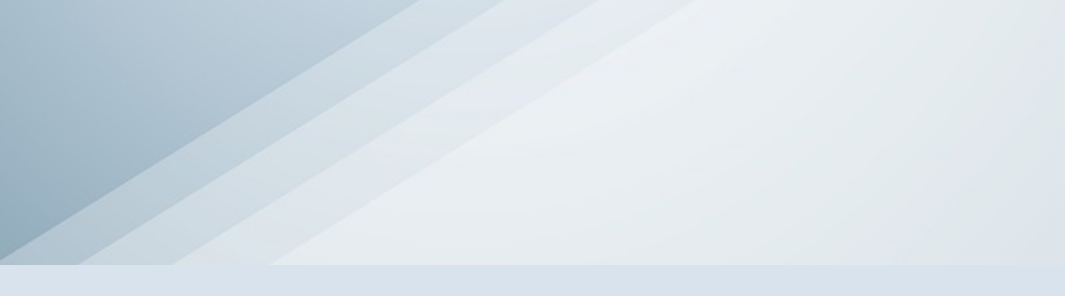
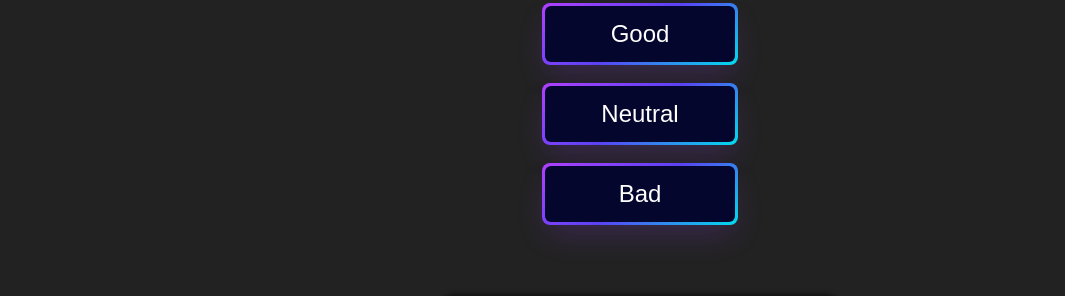
Before and after one commit to strumberr/world-feeling, a Flask app: page / in a window 1280 px wide. Shown: the part 535-831 px from the top of the page, without its empty margins (0-1065 px from the left). Before the commit the page ends 800 px from the top, so only its background shows below. Run offline with Flask 2, Linux system fonts and the light colour scheme.

Commit message:
new update html css

```diff
--- a/feelings.txt
+++ b/feelings.txt
@@ -3,3 +3,19 @@ bad
 bad
 neutral
 neutral
+neutral
+neutral
+good
+good
+good
+neutral
+good
+good
+good
+neutral
+neutral
+bad
+neutral
+good
+bad
+neutral
--- a/main.py
+++ b/main.py
@@ -113,11 +113,12 @@ def good_neutral_bad():
     # Pie chart, where the slices will be ordered and plotted counter-clockwise:
     labels = 'Good', 'Neutral', 'Bad'
     sizes = [good_degrees, neutral_degrees, bad_degrees]
-    explode = (0, 0, 0)  # only "explode" the 2nd slice (i.e. 'Hogs')
+    explode = (0.02, 0.02, 0.02)  # only "explode" the 2nd slice (i.e. 'Hogs')
+
 
     fig1, ax1 = plt.subplots()
     ax1.pie(sizes, explode=explode, labels=labels, autopct='%1.1f%%',
-            shadow=True, startangle=90)
+            startangle=90, textprops={'fontsize': 20})
     ax1.axis('equal')  # Equal aspect ratio ensures that pie is drawn as a circle.
     print("Refreshing Graph...")
 
--- a/static/styles.css
+++ b/static/styles.css
@@ -1,6 +1,201 @@
 body {
- background-image: url("background.jpg");
- background-color: #cccccc;
+ background-color: #222222;
  background-repeat: no-repeat;
  background-size: 100% 100%;
 }
+
+
+
+
+
+
+
+
+
+
+
+.plot {
+	flex-shrink: 0;
+	margin: 20px;
+	height: calc(150px + 6vw);
+	width: calc(150px + 6vw);
+	border: calc(8px + 0.2vw) solid transparent;
+	background-origin: border-box;
+	background-clip: content-box, border-box;
+	background-size: cover;
+	box-sizing: border-box;
+	box-shadow: 0 0 5px 5px rgba(0, 0, 0, 0.5);
+}
+
+.plot {
+	border-radius: 30%;
+	background-image: linear-gradient(144deg,#AF40FF, #5B42F3 50%,#00DDEB);
+}
+
+
+
+
+
+
+
+
+
+
+
+
+
+/* CSS */
+.button-64 {
+  align-items: center;
+  background-image: linear-gradient(144deg,#AF40FF, #5B42F3 50%,#00DDEB);
+  border: 0;
+  border-radius: 8px;
+  box-shadow: rgba(151, 65, 252, 0.2) 0 15px 30px -5px;
+  box-sizing: border-box;
+  color: #FFFFFF;
+  display: flex;
+  font-family: Phantomsans, sans-serif;
+  font-size: 20px;
+  justify-content: center;
+  line-height: 1em;
+  max-width: 100%;
+  min-width: 140px;
+  padding: 3px;
+  text-decoration: none;
+  user-select: none;
+  -webkit-user-select: none;
+  touch-action: manipulation;
+  white-space: nowrap;
+  cursor: pointer;
+}
+
+.button-64:active,
+.button-64:hover {
+  outline: 0;
+}
+
+.button-64 span {
+  background-color: rgb(5, 6, 45);
+  padding: 16px 24px;
+  border-radius: 6px;
+  width: 100%;
+  height: 100%;
+  transition: 300ms;
+}
+
+.button-64:hover span {
+  background: none;
+}
+
+@media (min-width: 768px) {
+  .button-64 {
+    font-size: 24px;
+    min-width: 196px;
+  }
+}
+
+
+
+
+
+/* CSS */
+.button-65 {
+  align-items: center;
+  background-image: linear-gradient(144deg,#AF40FF, #5B42F3 50%,#00DDEB);
+  border: 0;
+  border-radius: 8px;
+  box-shadow: rgba(151, 65, 252, 0.2) 0 15px 30px -5px;
+  box-sizing: border-box;
+  color: #FFFFFF;
+  display: flex;
+  font-family: Phantomsans, sans-serif;
+  font-size: 20px;
+  justify-content: center;
+  line-height: 1em;
+  max-width: 100%;
+  min-width: 140px;
+  padding: 3px;
+  text-decoration: none;
+  user-select: none;
+  -webkit-user-select: none;
+  touch-action: manipulation;
+  white-space: nowrap;
+  cursor: pointer;
+}
+
+.button-65:active,
+.button-65:hover {
+  outline: 0;
+}
+
+.button-65 span {
+  background-color: rgb(5, 6, 45);
+  padding: 16px 24px;
+  border-radius: 6px;
+  width: 100%;
+  height: 100%;
+  transition: 300ms;
+}
+
+.button-65:hover span {
+  background: none;
+}
+
+@media (min-width: 768px) {
+  .button-65 {
+    font-size: 24px;
+    min-width: 196px;
+  }
+}
+
+
+
+/* CSS */
+.button-66 {
+  align-items: center;
+  background-image: linear-gradient(144deg,#AF40FF, #5B42F3 50%,#00DDEB);
+  border: 0;
+  border-radius: 8px;
+  box-shadow: rgba(151, 65, 252, 0.2) 0 15px 30px -5px;
+  box-sizing: border-box;
+  color: #FFFFFF;
+  display: flex;
+  font-family: Phantomsans, sans-serif;
+  font-size: 20px;
+  justify-content: center;
+  line-height: 1em;
+  max-width: 100%;
+  min-width: 140px;
+  padding: 3px;
+  text-decoration: none;
+  user-select: none;
+  -webkit-user-select: none;
+  touch-action: manipulation;
+  white-space: nowrap;
+  cursor: pointer;
+}
+
+.button-66:active,
+.button-66:hover {
+  outline: 0;
+}
+
+.button-66 span {
+  background-color: rgb(5, 6, 45);
+  padding: 16px 24px;
+  border-radius: 6px;
+  width: 100%;
+  height: 100%;
+  transition: 300ms;
+}
+
+.button-66:hover span {
+  background: none;
+}
+
+@media (min-width: 768px) {
+  .button-66 {
+    font-size: 24px;
+    min-width: 196px;
+  }
+}
--- a/templates/feeling.html
+++ b/templates/feeling.html
@@ -8,7 +8,7 @@
         <h2>Global feeling chart below<h2>
         <br>
         <br>
-        <img src="{{url_for('static', filename='plot.png')}}" align="center" />
+        <img src="{{url_for('static', filename='plot.png')}}" align="center" style="border-radius: 15px;"/>
         <p>{{result}}<p>
       </center>
   </body>
--- a/templates/index.html
+++ b/templates/index.html
@@ -7,15 +7,35 @@
     <form action="/" method="POST">
       <center>
         <br>
-        <h1>How are you feeling today?</h1>
-        <h2>This is a website that allows you to only tell how you're feeling and it will create a graph that shows everyone's response globally</h2>
+        <br>
+        <br>
+        <img src="https://i.ibb.co/tcgTsL5/futureworld-1.png"</a>
         <br>
         <br>
         <br>
-        <input style="width:10%; height:4%; border-radius: 10px;" type="submit" name="good" value="good" />
-        <input style="width:10%; height:4%; border-radius: 10px;" type="submit" name="neutral" value="neutral" />
-        <input style="width:10%; height:4%; border-radius: 10px;" type="submit" name="bad" value="bad" />
-        <img src="{{url_for('static', filename='plot.png')}}" align="left" style="width:400px; height:300px;"/>
+        <p style="font-size:20px; color:white;">Choose from a button below how you are feeling - This is a website that allows you to tell how you're feeling, and it will create a graph that shows everyone's response globally</p>
+        <br>
+        <br>
+        <br>
+        <button type="submit" name="good" value="good" class="button-64" role="button"><span class="text">Good</span></button>
+        <br>
+        <button type="submit" name="neutral" value="neutral" class="button-65" role="button"><span class="text">Neutral</span></button>
+        <br>
+        <button type="submit" name="bad" value="bad" class="button-66" role="button"><span class="text">Bad</span></button>
+        <br>
+        <br>
+        <br>
+        <img class="plot" src="{{url_for('static', filename='plot.png')}}" align="center" style="width:400px; height:300px; border-radius: 15px;"/>
+
+
+
+
+
+
+
+
+
+
       </center>
   </body>
 <head>
```
Also changed, not shown: feelings_time.txt (+16 -0 lines), static/plot.png.
